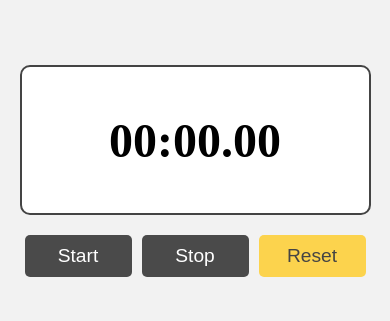
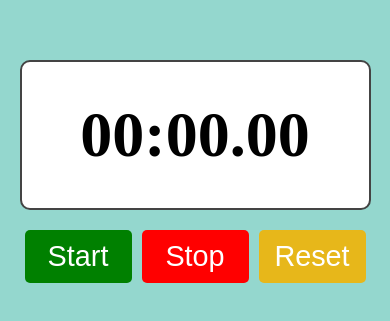
Before and after one commit to ABdulRaqeebSafay/StopWatch, a plain HTML site: page index.html in a window 390 px wide. Shown: the part 251-572 px from the top of the page. Drawn offline with Linux system fonts and the light colour scheme.

```diff
--- a/style.css
+++ b/style.css
@@ -9,7 +9,7 @@
     justify-content: center;
     align-items: center;
     height: 100vh;
-    background-color: #f2f2f2;
+    background-color: #94d7ce;
   }
 
   .container {
@@ -30,7 +30,7 @@
   }
 
   #timer {
-    font-size: 3rem;
+    font-size: 4rem;
     font-weight: bold;
   }
 
@@ -44,9 +44,7 @@
   .button {
     flex: 1;
     margin: 0 5px;
-    font-size: 1.2rem;
-    background-color: #4a4a4a;
-    color: #fff;
+    font-size: 1.8rem;
     border: none;
     border-radius: 5px;
     padding: 10px;
@@ -54,6 +52,15 @@
   }
 
   .reset {
-    background-color: #fcd34d;
-    color: #444;
+    background-color: #e7b71a;
+    color: white;
   }
+#startBtn {
+    background-color: green;
+    color: white;
+}
+
+#stopBtn {
+    background-color: red;
+    color: white;
+}
```
